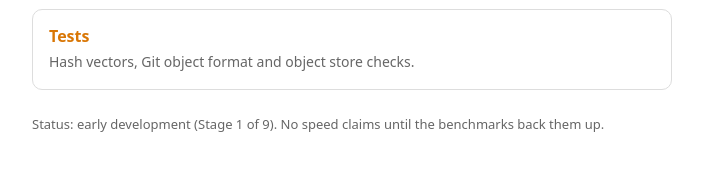
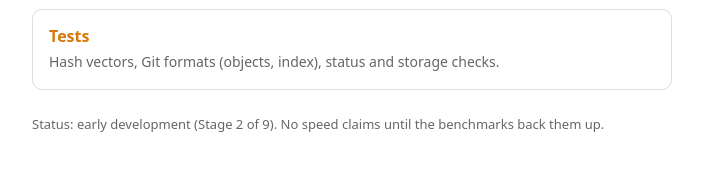
Before and after one commit to Mireli5656/blitz-git, a plain HTML site: page index.html in a window 1280 px wide. Shown: the part 233-404 px from the top of the page, without its empty margins (288-991 px from the left). Drawn offline with Linux system fonts and the light colour scheme.

Commit message:
Update index.html

```diff
--- a/index.html
+++ b/index.html
@@ -31,9 +31,9 @@
   </a>
   <a class="card" href="test/">
     <strong>Tests</strong>
-    <span>Hash vectors, Git object format and object store checks.</span>
+    <span>Hash vectors, Git formats (objects, index), status and storage checks.</span>
   </a>
 
-  <footer>Status: early development (Stage 1 of 9). No speed claims until the benchmarks back them up.</footer>
+  <footer>Status: early development (Stage 2 of 9). No speed claims until the benchmarks back them up.</footer>
 </body>
 </html>
```
